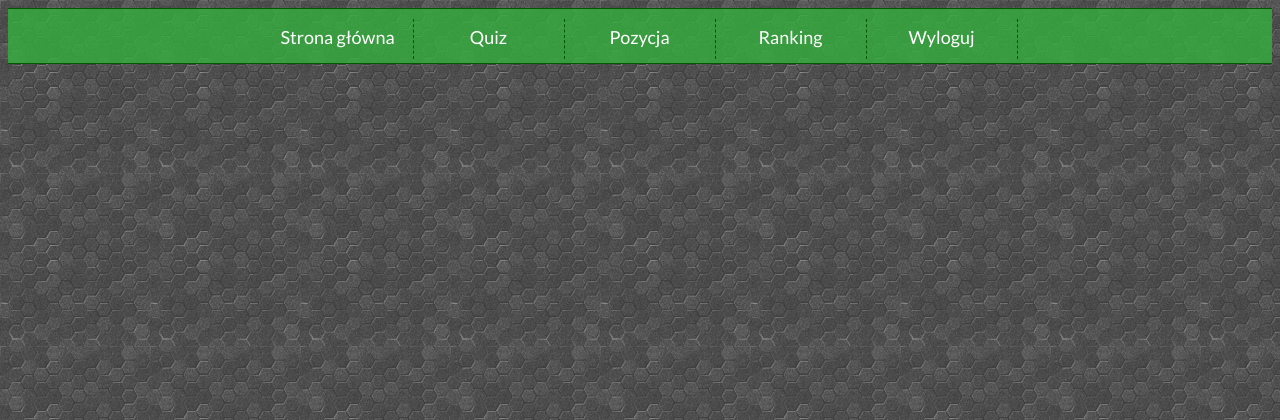
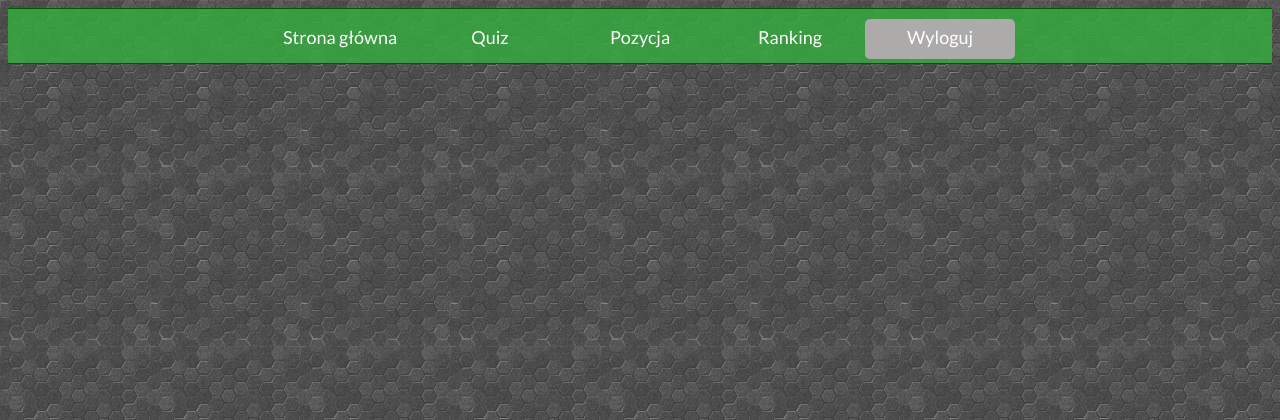
Before and after one commit to jpisarek/WebService, a Django app: template app/templates/recruiter/recruiter_home.html in a window 1280 px wide. Shown: the top 420 px of the page. Run offline with Django 3.2, Linux system fonts and the light colour scheme; the template is opened without the code that fills it, so the values that code supplies are empty.

Commit message:
Update CSS files

```diff
--- a/app/static/candidate.css
+++ b/app/static/candidate.css
@@ -31,7 +31,6 @@ ol > li
 	float: left;
 	width: 150px;
 	height: 40px;
-	border-right: 1px dashed #0f5b7e;
 }
 
 ol > li:hover
--- a/app/static/recruiter.css
+++ b/app/static/recruiter.css
@@ -31,7 +31,6 @@ ol > li
 	float: left;
 	width: 150px;
 	height: 40px;
-	border-right: 1px dashed #015801;
 }
 
 ol > li:hover
@@ -64,7 +63,6 @@ ol >li > ul > li
 	background-color: rgba(53, 175, 60, 0.9);
 	position: relative;
 	z-index: 100;
-	border-top: 1px dashed #015801;
 }
 
 ol > li > ul > li:hover
--- a/app/static/style.css
+++ b/app/static/style.css
@@ -70,6 +70,13 @@ body
 	text-align: center;
 }
 
+#logout
+{
+	background-color: #adaaaa;
+	border-right: none;
+	border-radius: 5px;
+}
+
 textarea
 {
 	border: 5px solid #ffffff;
```
